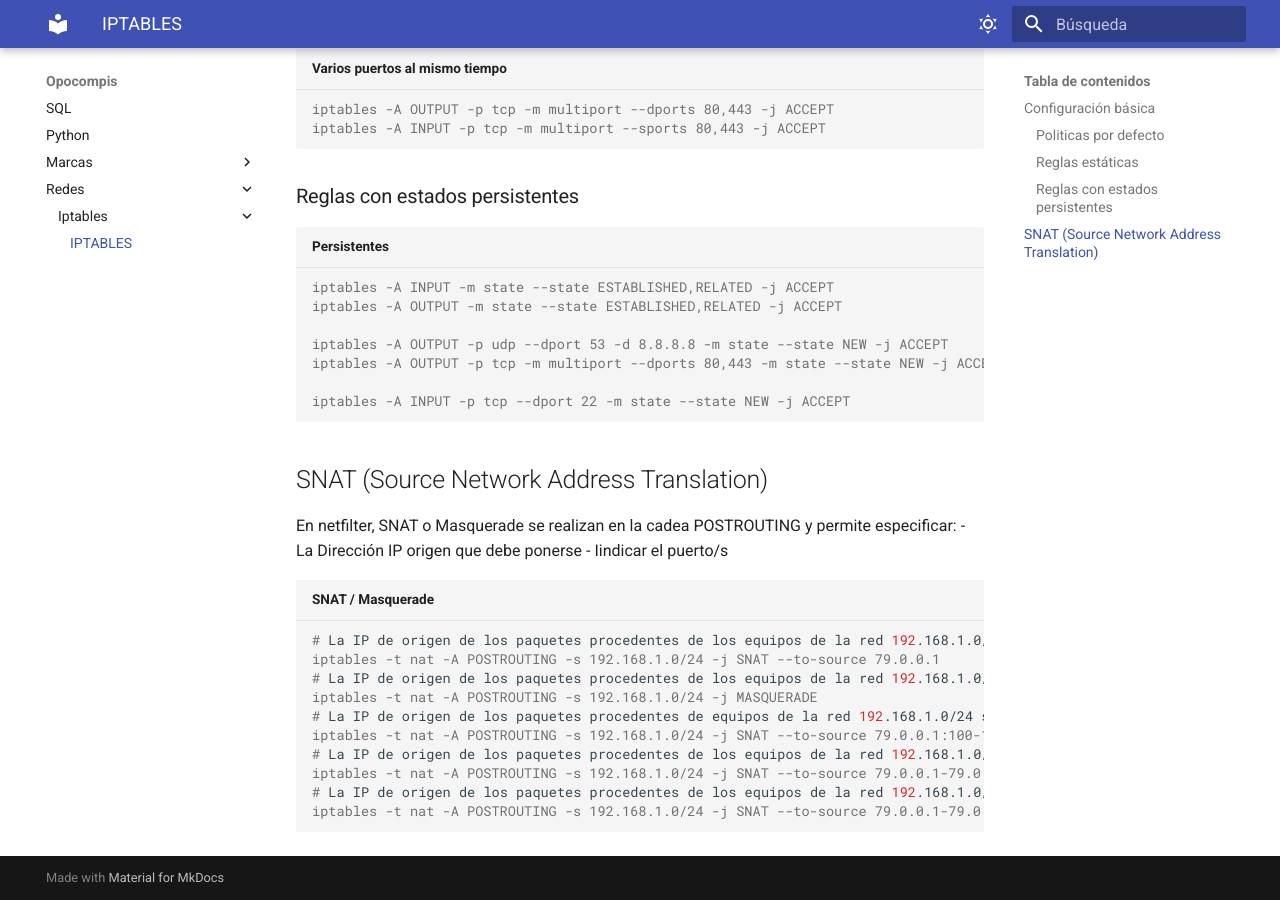
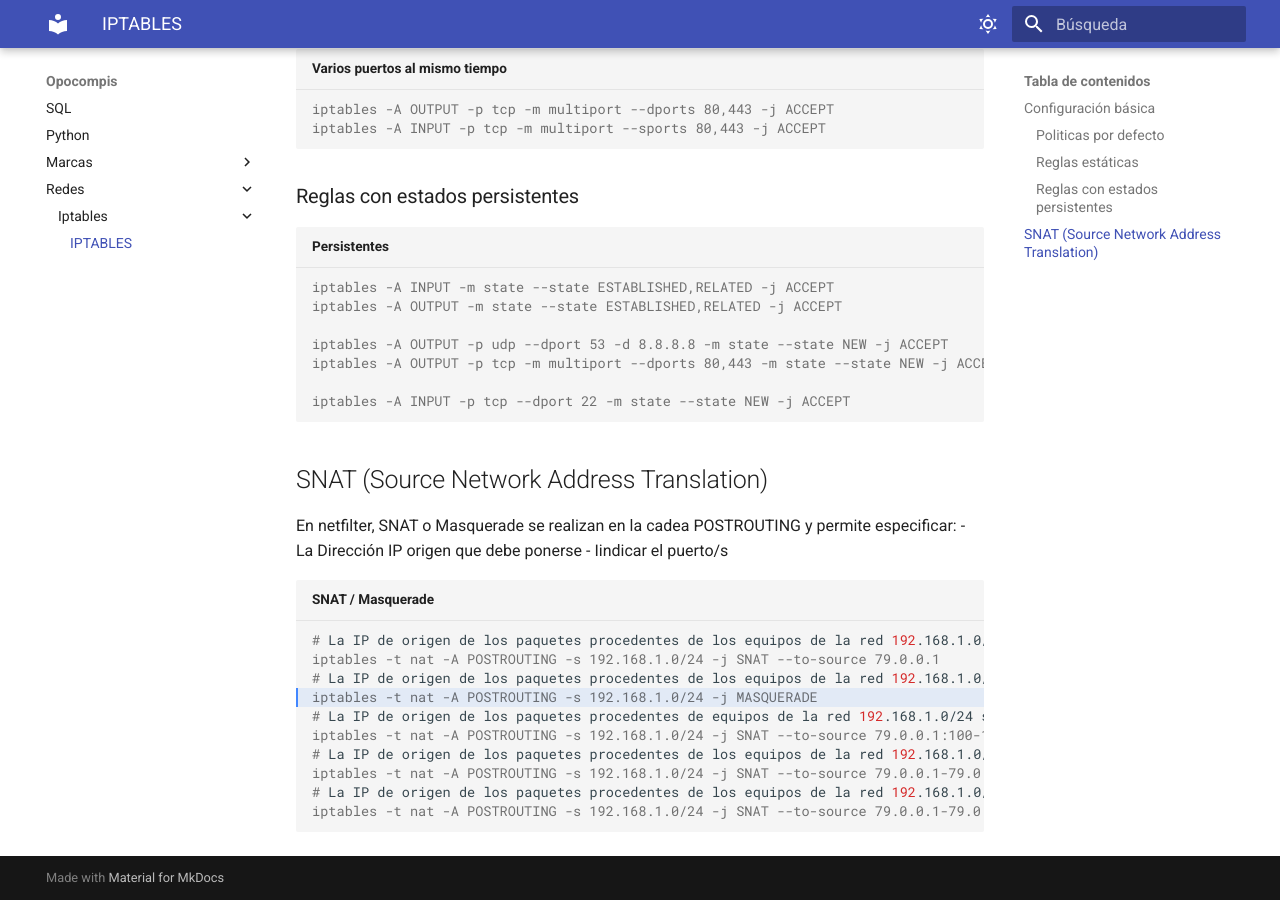
Before and after one commit to Holowachu/opos, an MkDocs documentation site: the page built from docs/Redes/iptables/iptables.md, in a window 1280 px wide and 900 px high, scrolled down 1388 px. Built offline with MkDocs 1.6.1 and Material for MkDocs 9.7.7, drawn with Linux system fonts in a browser that asks for light colours.

Commit message:
resaltar linea

````diff
--- a/docs/Redes/iptables/iptables.md
+++ b/docs/Redes/iptables/iptables.md
@@ -37,7 +37,7 @@ iptables -A INPUT -p tcp --dport 22 -m state --state NEW -j ACCEPT
 En netfilter, SNAT o Masquerade se realizan en la cadea POSTROUTING y permite especificar:
 - La Dirección IP origen que debe ponerse
 - Iindicar el puerto/s
-```console title="SNAT / Masquerade"
+```console title="SNAT / Masquerade" hl_lines="4"
 # La IP de origen de los paquetes procedentes de los equipos de la red 192.168.1.0/24 será reemprazada por 79.0.0.1
 iptables -t nat -A POSTROUTING -s 192.168.1.0/24 -j SNAT --to-source 79.0.0.1
 # La IP de origen de los paquetes procedentes de los equipos de la red 192.168.1.0/24 será reemprazada por la IP pública del router
````
Also changed, not shown: 1 other file.
